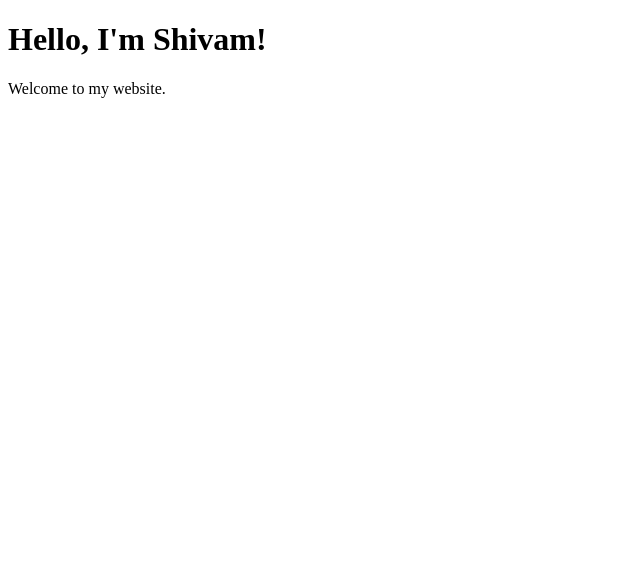
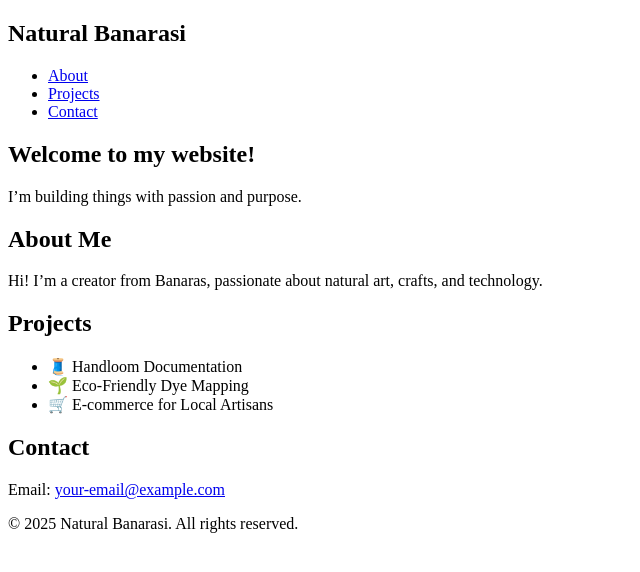
Before and after one commit to naturalbanarasi/naturalbanarasi.github.io, a plain HTML site: page index.html in a window 1280 px wide. Shown: the whole page, without its empty margins (0-640 px from the left). Drawn offline with Linux system fonts and the light colour scheme.

Commit message:
Update index.html

```diff
--- a/index.html
+++ b/index.html
@@ -1,10 +1,51 @@
 <!DOCTYPE html>
-<html>
-  <head>
-    <title>My Personal Website</title>
-  </head>
-  <body>
-    <h1>Hello, I'm Shivam!</h1>
-    <p>Welcome to my website.</p>
-  </body>
+<html lang="en">
+<head>
+  <meta charset="UTF-8" />
+  <meta name="viewport" content="width=device-width, initial-scale=1.0" />
+  <title>Natural Banarasi</title>
+  <link rel="stylesheet" href="style.css" />
+</head>
+<body>
+  <header>
+    <nav>
+      <h1>Natural Banarasi</h1>
+      <ul>
+        <li><a href="#about">About</a></li>
+        <li><a href="#projects">Projects</a></li>
+        <li><a href="#contact">Contact</a></li>
+      </ul>
+    </nav>
+  </header>
+
+  <section id="hero">
+    <h2>Welcome to my website!</h2>
+    <p>I’m building things with passion and purpose.</p>
+  </section>
+
+  <section id="about">
+    <h2>About Me</h2>
+    <p>Hi! I’m a creator from Banaras, passionate about natural art, crafts, and technology.</p>
+  </section>
+
+  <section id="projects">
+    <h2>Projects</h2>
+    <ul>
+      <li>🧵 Handloom Documentation</li>
+      <li>🌱 Eco-Friendly Dye Mapping</li>
+      <li>🛒 E-commerce for Local Artisans</li>
+    </ul>
+  </section>
+
+  <section id="contact">
+    <h2>Contact</h2>
+    <p>Email: <a href="mailto:your-email@example.com">your-email@example.com</a></p>
+  </section>
+
+  <footer>
+    <p>© 2025 Natural Banarasi. All rights reserved.</p>
+  </footer>
+
+  <script src="script.js"></script>
+</body>
 </html>
```
